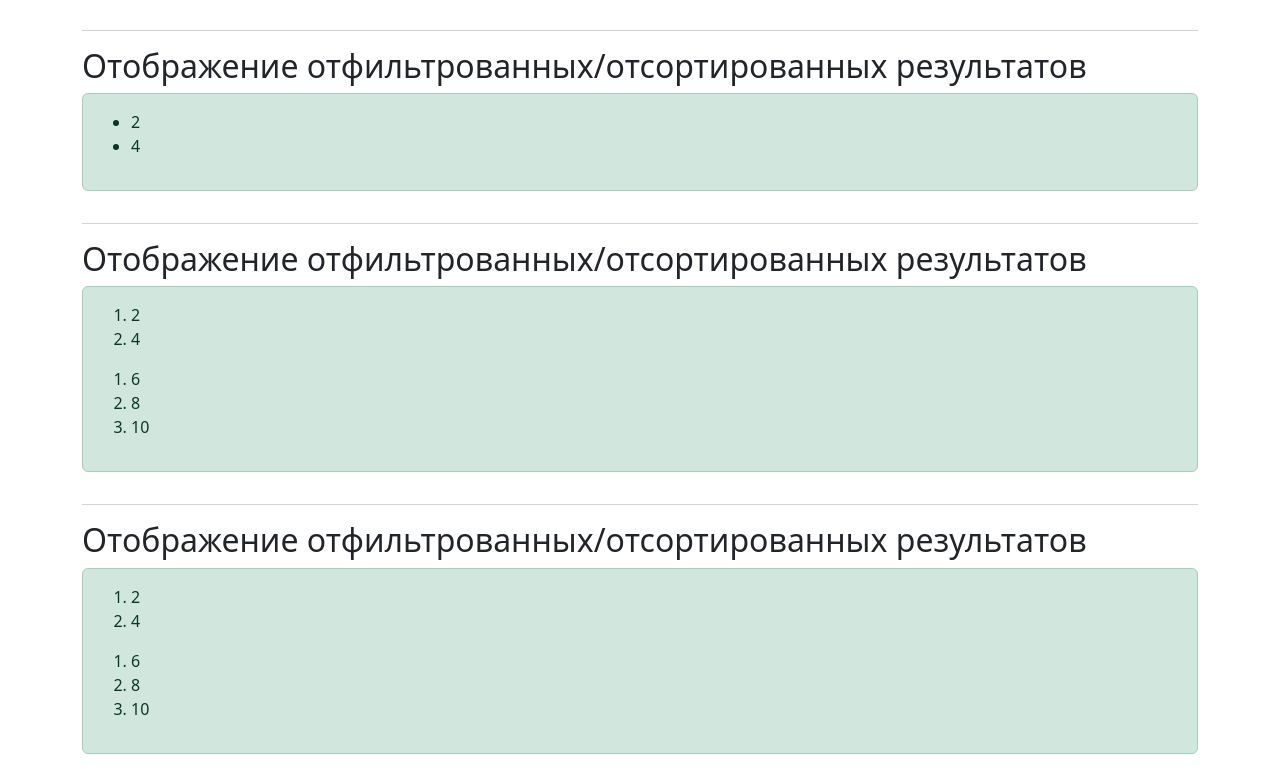
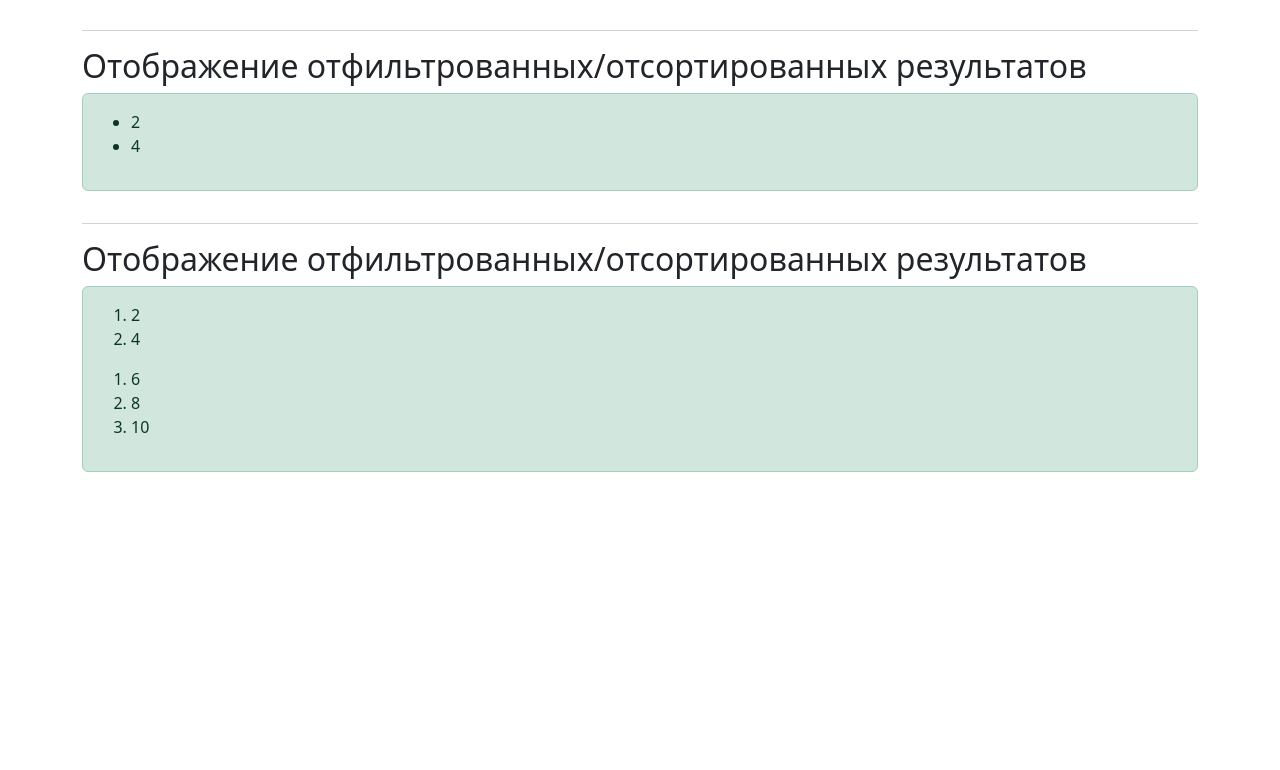
Before and after one commit to Lam0z/vue_lessons, a Nuxt app: page /lessons/lists in a window 1280 px wide. Shown: the part 783-1553 px from the top of the page. After the commit the page ends 1271 px from the top, so only its background shows below. Built offline with nearby package versions, Linux system fonts and the light colour scheme.

Commit message:
Lesson 6 - events start

```diff
--- a/layouts/home.vue
+++ b/layouts/home.vue
@@ -23,6 +23,9 @@
             <li>
                 <nuxt-link to="/lessons/lists" class=" ">Lists</nuxt-link>
             </li>
+            <li>
+                <nuxt-link to="/lessons/events" class=" ">Events</nuxt-link>
+            </li>
         </ul>
     </header>
     <main>
--- /dev/null
+++ b/pages/lessons/events.vue
@@ -0,0 +1,17 @@
+<script setup>
+const name = ref("Nikita");
+function greet(e) {
+    alert(`Hello, ${name.value}!`);
+}
+</script>
+
+<template>
+    <MainHeader>Обработка событий</MainHeader>
+
+    <LPart subtitle="Обработчик события в виде метода ">
+        <button class="btn btn-primary" @click="greet">Say Hello</button>
+    </LPart>
+    <!--  -->
+</template>
+
+<style scoped></style>
--- a/pages/lessons/lists.vue
+++ b/pages/lessons/lists.vue
@@ -66,14 +66,6 @@ function even(numbers) {
         </ol>
     </LPart>
     <!--  -->
-    <LPart subtitle="Отображение отфильтрованных/отсортированных результатов">
-        <ol v-for="n in sets">
-            <li v-for="i in even(n)">
-                {{ i }}
-            </li>
-        </ol>
-    </LPart>
-    <!--  -->
 </template>
 
 <style scoped></style>
```
